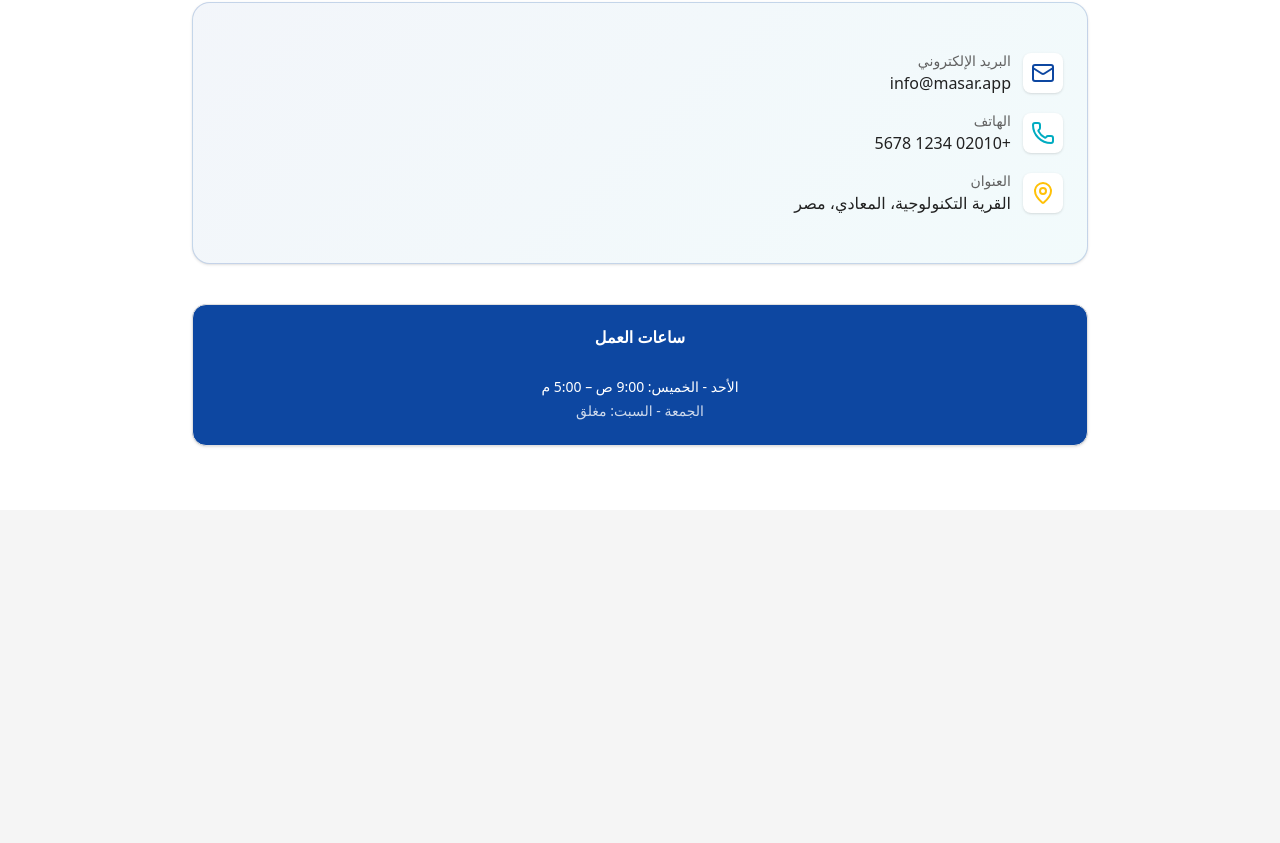
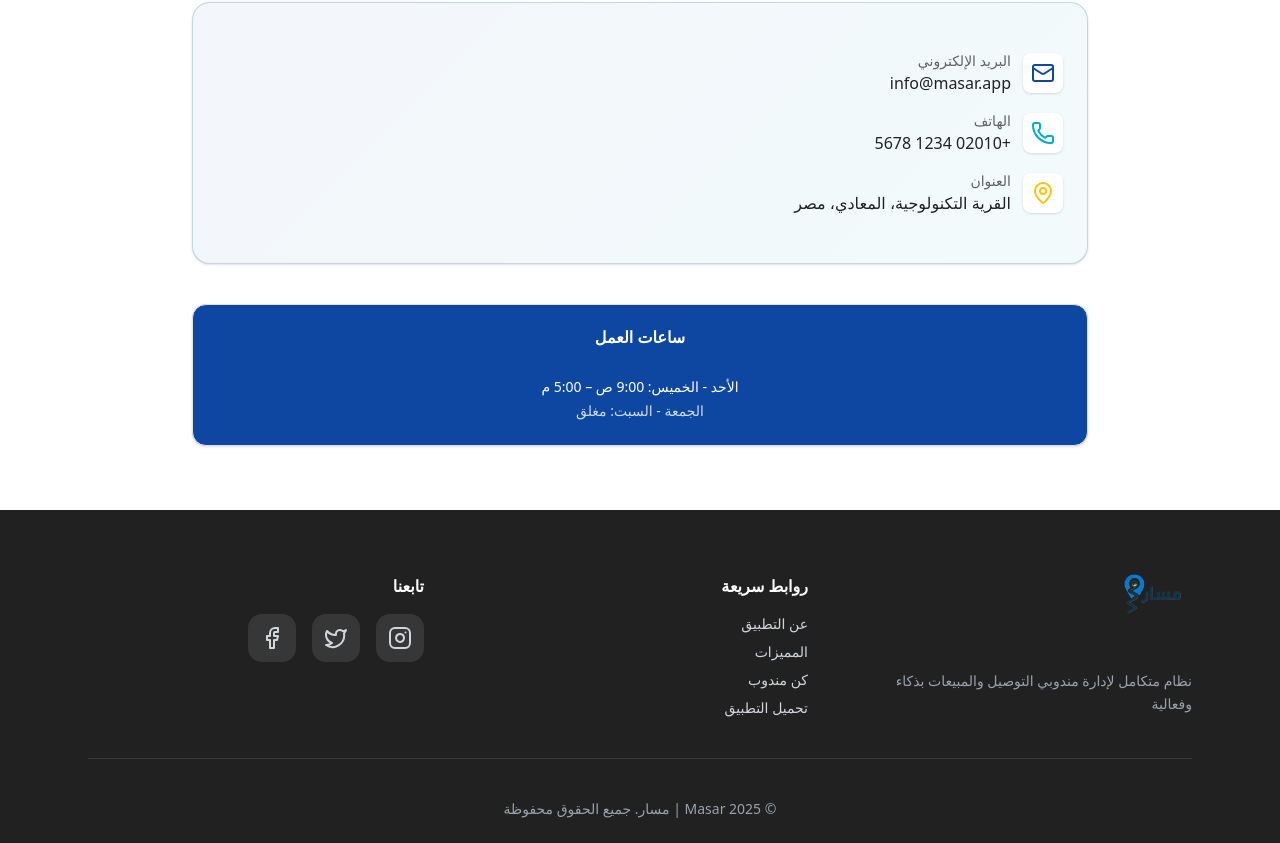
Before and after one commit to A-Amiin/Masar-ITi-Gp, a React (Vite) app: page / in a window 1280 px wide. Shown: the part 6162-7005 px from the top of the page. Before the commit the page ends 6672 px from the top, so only its background shows below. Built offline with nearby package versions, Linux system fonts and the light colour scheme.

Commit message:
Add Footer component to Landing page with social links and branding

```diff
--- a/src/pages/Landing/Landing.jsx
+++ b/src/pages/Landing/Landing.jsx
@@ -8,6 +8,7 @@ import JoinUs from "./components/JoinUs"
 import TestimonialsSection from "./components/TestimonialsSection"
 import DaownloadApp from "./components/DownloadApp"
 import ContactUs from "./components/ContactUs"
+import Footer from "./components/Footer"
 
 const Landing = () => {
   return (
@@ -22,6 +23,7 @@ const Landing = () => {
       <TestimonialsSection />
       <DaownloadApp />
       <ContactUs />
+      <Footer />
     </div>
   )
 }
--- /dev/null
+++ b/src/pages/Landing/components/Footer.jsx
@@ -0,0 +1,89 @@
+import { Instagram, Twitter, Facebook } from "lucide-react"
+
+export default function Footer() {
+  return (
+    <footer
+      dir="rtl"
+      className="bg-[#212121] text-gray-300 pt-16"
+    >
+      <div className="container max-w-6xl mx-auto px-6">
+
+        {/* Top */}
+        <div className="grid gap-12 md:grid-cols-3">
+
+          {/* Brand */}
+          <div className="space-y-4">
+            <div className="flex items-center gap-2 text-white font-bold text-lg">
+              {/* <span className="text-brand-cyan">●</span>
+              مسار */}
+                <img src="/masar-logo.png" alt="Masar Logo" className="h-20 relative -top-5"/>
+            </div>
+            <p className="text-sm leading-relaxed text-gray-400">
+              نظام متكامل لإدارة مندوبي التوصيل والمبيعات
+              بذكاء وفعالية
+            </p>
+          </div>
+
+          {/* Quick Links */}
+          <div className="space-y-4">
+            <h4 className="text-white font-semibold">روابط سريعة</h4>
+            <ul className="space-y-2 text-sm">
+              {[
+                "عن التطبيق",
+                "المميزات",
+                "كن مندوب",
+                "تحميل التطبيق",
+              ].map((item) => (
+                <li
+                  key={item}
+                  className="hover:text-white transition cursor-pointer"
+                >
+                  {item}
+                </li>
+              ))}
+            </ul>
+          </div>
+
+          {/* Social */}
+          <div className="space-y-4">
+            <h4 className="text-white font-semibold">تابعنا</h4>
+
+            <div className="flex gap-4">
+              <SocialIcon icon={<Instagram />} />
+              <SocialIcon icon={<Twitter />} />
+              <SocialIcon icon={<Facebook />} />
+            </div>
+          </div>
+
+        </div>
+
+        {/* Divider */}
+        <div className="my-10 h-px bg-white/10" />
+
+        {/* Bottom */}
+        <div className="pb-6 text-center text-sm text-gray-400">
+          © 2025 Masar | مسار. جميع الحقوق محفوظة
+        </div>
+
+      </div>
+    </footer>
+  )
+}
+
+function SocialIcon({ icon }) {
+  return (
+    <div
+      className="
+        w-12 h-12
+        flex items-center justify-center
+        rounded-xl
+        bg-white/10
+        hover:bg-white/20
+        transition
+        cursor-pointer
+      "
+    >
+      {icon}
+    </div>
+  )
+}
```
